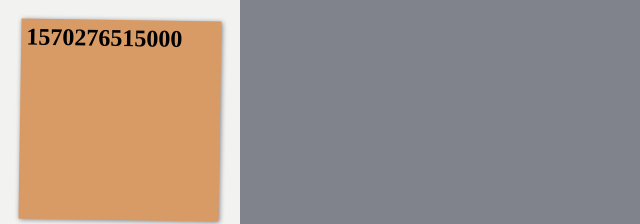
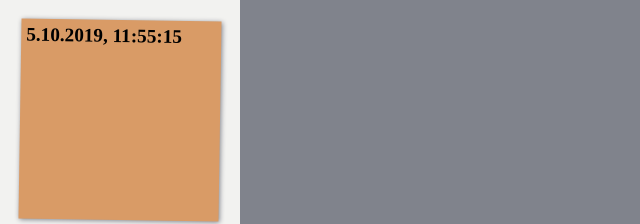
Before and after one commit to yuliagurevich/drag-notes, a React (Create React App) app: page / in a window 1280 px wide. Shown: the top 224 px of the page, without its empty margins (0-640 px from the left). Built offline with nearby package versions, Linux system fonts and the light colour scheme; the HTML template or start-up script is replaced by a standard one; a web font is replaced by a local one.

Commit message:
Change the note header to show the current date and time.

```diff
--- a/src/App.js
+++ b/src/App.js
@@ -7,11 +7,11 @@ import withHoc from './hoc_2/withHoc';
 
 import './App.css';
 
-const id = Date.now().toString();
+const date = new Date();
 
 const initNotes = [{
-    id: id,
-    header: id,
+    id: date,
+    header: date,
     text: '',
 }];
 
@@ -38,11 +38,11 @@ class App extends Component {
 
         let _notes = this.clone(notes);
 
-        const id = Date.now().toString()
+        const date = new Date();
 
         _notes.push({
-            id: id,
-            header: id,
+            id: date,
+            header: date,
             text: '',
         });
 
--- a/src/Note/Note.js
+++ b/src/Note/Note.js
@@ -49,7 +49,7 @@ const Note = (props) => {
                 onDragStart={(event) => onDragStart(event, noteId)}
             >
                 <h1 className={styles.NoteHeader}>
-                    {noteHeader}
+                    {noteHeader.toLocaleString('he-IL', { timeZone: 'UTC' })}
                 </h1>
                 <textarea
                     className={styles.NoteTextArea}
--- a/src/Note/Note.module.css
+++ b/src/Note/Note.module.css
@@ -28,7 +28,7 @@
     box-sizing: border-box;
     padding: 5px;
     margin: 0;
-    font-size: 1.5rem;
+    font-size: 1.2rem;
     height: 20%;
 }
 
```
